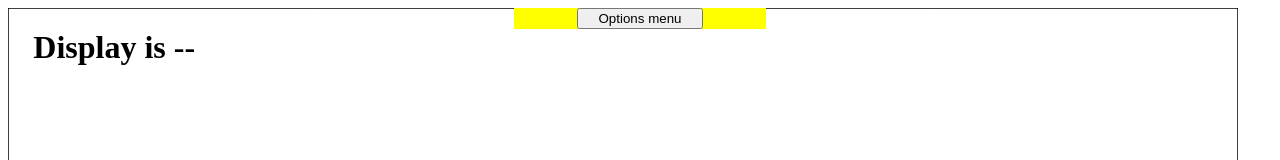
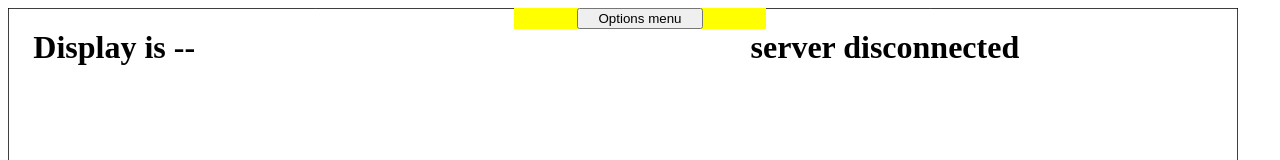
Before and after one commit to James-Is-A-Name/webSocketGameSpace, a website: page public/display.html in a window 1280 px wide. Shown: the top 160 px of the page. Drawn offline with Linux system fonts and the light colour scheme.

Commit message:
add simple server connection feedback

```diff
--- a/public/display.html
+++ b/public/display.html
@@ -15,6 +15,8 @@
 <body>
     <div style="position:relative; text-align: center" id="topDiv">
         <h1 style="position: absolute; left: 2%" id="displayId">Display is --</h1>
+
+        <h1 style="position: absolute; right: 20%" id="serverConnectionState">Server Connection</h1>
         <!-- if this is broken onto multiple lines then the linebreaks count as text elements annoyingly -->
         <div id="menuSection" style="position: absolute; z-index: 999; left: 40%; top: 0%; width: 20%; background-color: yellow; text-align: center"><button style="width: 50%; height: 100%" onclick="swapMenuContent(true)">Options menu</button></div>
 
--- a/public/scripts/display.js
+++ b/public/scripts/display.js
@@ -459,6 +459,15 @@ function connectWebSocket(){
         //not sure
         // console.log("websocket open")
         serverConnection.send(JSON.stringify({actAsDisplay:true}));
+
+        let connectionMessage = document.getElementById("serverConnectionState");
+
+        connectionMessage.innerHTML = "server connected"
+    }
+    serverConnection.onclose = ()=>{
+        let connectionMessage = document.getElementById("serverConnectionState");
+
+        connectionMessage.innerHTML = "server disconnected"
     }
 
     serverConnection.onmessage = (message) =>{
```
